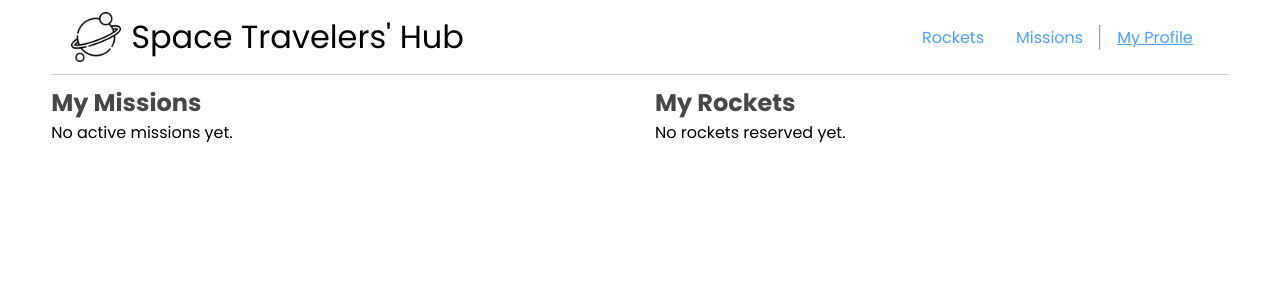
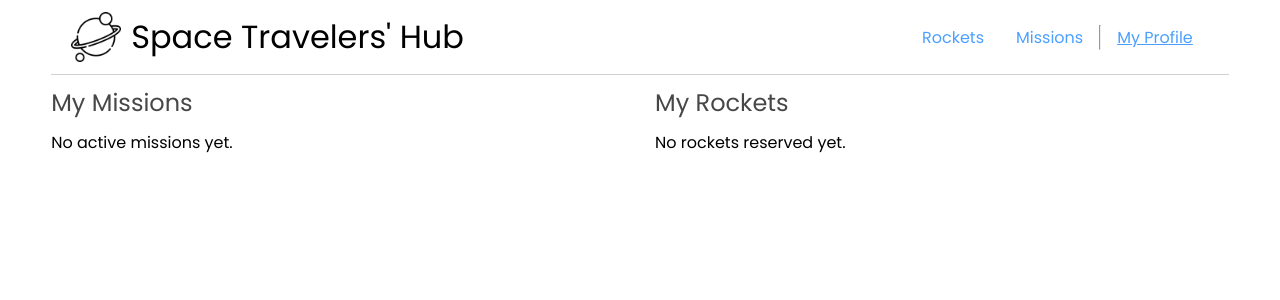
Before and after one commit to lRebornsl/space-travelers-hub, a React (Vite) app: page /myProfile in a window 1280 px wide. Shown: the top 300 px of the page. Built offline with nearby package versions, Linux system fonts and the light colour scheme.

Commit message:
Modify style for MyProfile file

```diff
--- a/src/components/MyProfile/MyProfile.css
+++ b/src/components/MyProfile/MyProfile.css
@@ -6,8 +6,9 @@
 }
 
 #reserved-container h2 {
-  font-weight: 600;
+  font-weight: normal;
   color: #484747;
+  padding-bottom: 1rem;
 }
 
 #reserved-container li {
```
